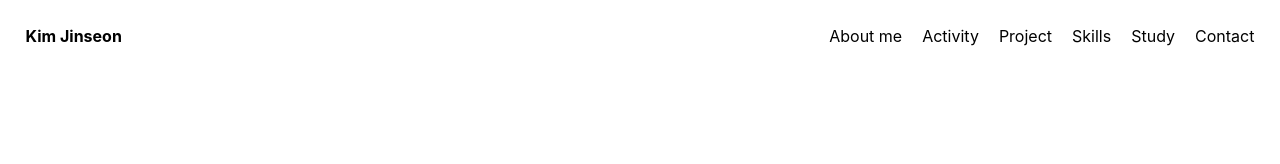
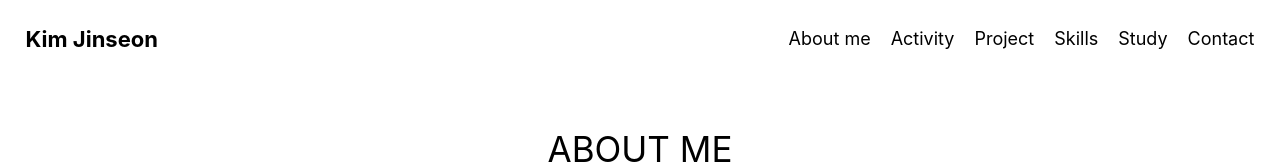
Before and after one commit to JInsunnya/Portfolio-ForJapan, a React (Create React App) app: page / in a window 1280 px wide. Shown: the top 164 px of the page. Built offline with nearby package versions, Linux system fonts and the light colour scheme.

Commit message:
style: 헤더 고정 및 메뉴 hover 효과 추가

```diff
--- a/src/components/HeaderStyles.js
+++ b/src/components/HeaderStyles.js
@@ -1,6 +1,10 @@
 import { styled } from 'styled-components';
 
 export const Container = styled.div`
+    position: fixed;
+    top: 0;
+    left: 0;
+    z-index: 1000;
     width: 100%;
     display: flex;
     justify-content: space-between;
@@ -12,12 +16,14 @@ export const Container = styled.div`
 export const Left = styled.div`
     display: flex;
     align-items: center;
+    font-size: 22px;
 `;
 
 export const Right = styled.div`
     display: flex;
     gap: 20px;
     align-items: center;
+    font-size: 18px;
 `;
 
 export const Name = styled.div`
@@ -26,24 +32,54 @@ export const Name = styled.div`
 
 export const Aboutme = styled.div`
     cursor: pointer;
+    transition: all 0.2s ease-in-out;
+
+    &:hover {
+        color: #ff4c52;
+    }
 `;
 
 export const Activity = styled.div`
     cursor: pointer;
+    transition: all 0.2s ease-in-out;
+
+    &:hover {
+        color: #ff4c52;
+    }
 `;
 
 export const Project = styled.div`
     cursor: pointer;
+    transition: all 0.2s ease-in-out;
+
+    &:hover {
+        color: #ff4c52;
+    }
 `;
 
 export const Skills = styled.div`
     cursor: pointer;
+    transition: all 0.2s ease-in-out;
+
+    &:hover {
+        color: #ff4c52;
+    }
 `;
 
 export const Study = styled.div`
     cursor: pointer;
+    transition: all 0.2s ease-in-out;
+
+    &:hover {
+        color: #ff4c52;
+    }
 `;
 
 export const Contact = styled.div`
     cursor: pointer;
+    transition: all 0.2s ease-in-out;
+
+    &:hover {
+        color: #ff4c52;
+    }
 `;
```
